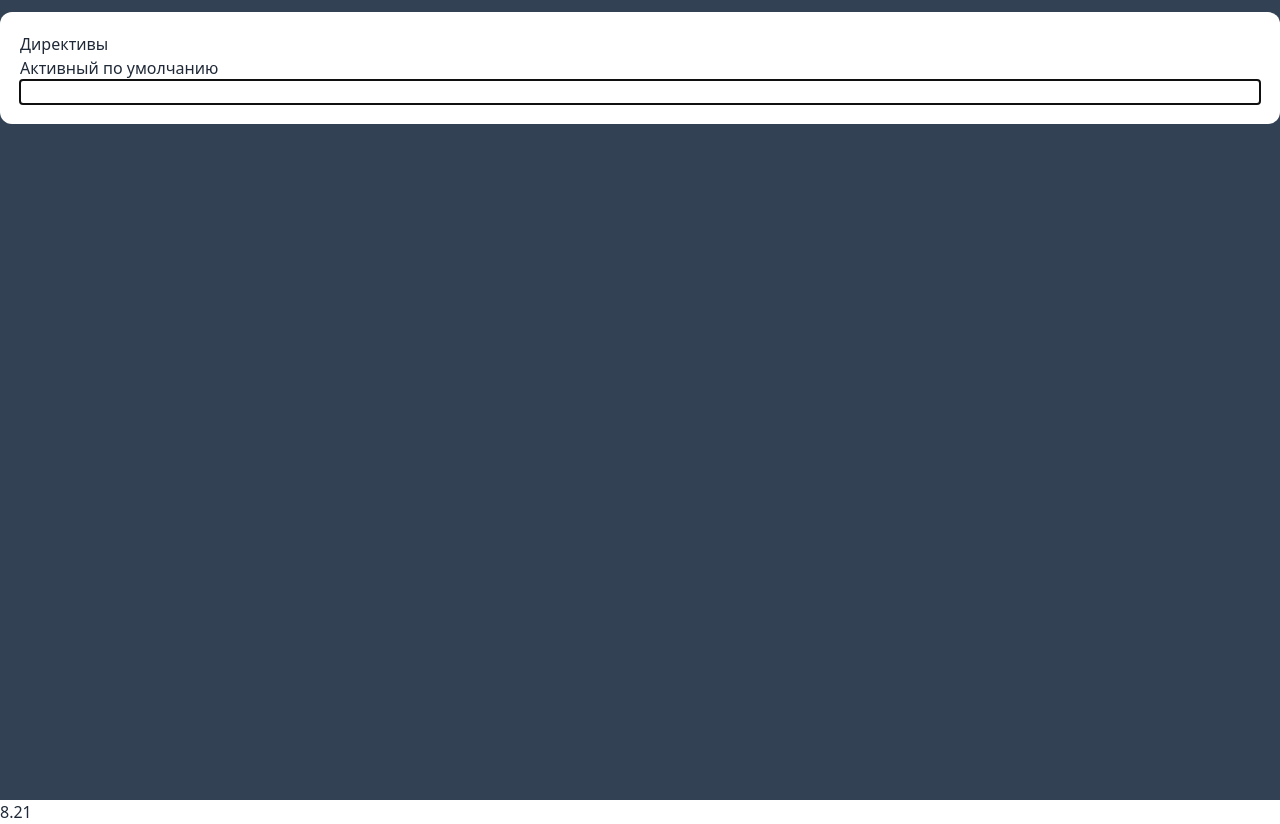
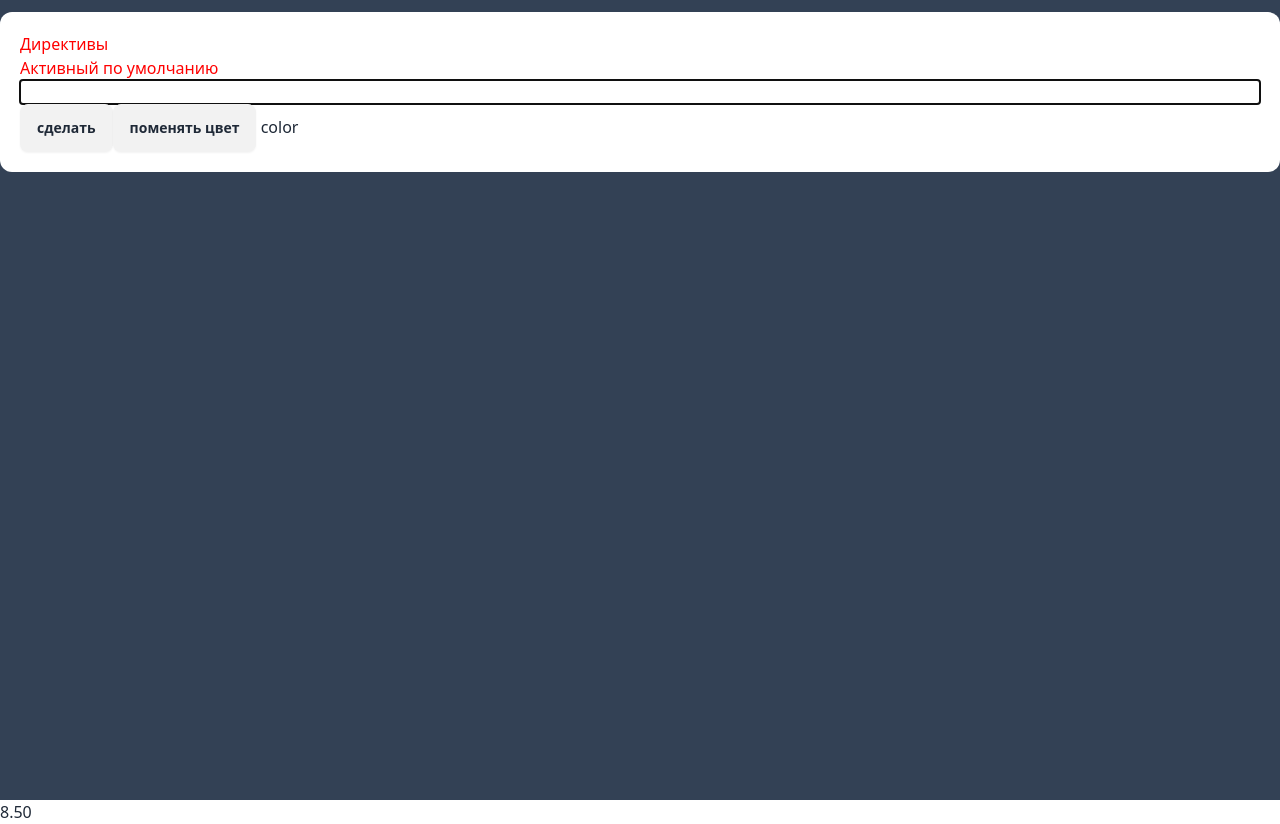
Before and after one commit to EvgenyChernov/vue-yt, a Vue app: page / in a window 1280 px wide. Built offline with nearby package versions, Linux system fonts and the light colour scheme.

Commit message:
передача параметров и модификаторов динамических параметров в директивы

```diff
--- a/public/index.html
+++ b/public/index.html
@@ -11,4 +11,4 @@
 <div id="app" class="bg-slate-700 min-h-screen"></div>
 </body>
 </html>
-8.21
+8.50
--- a/src/App.vue
+++ b/src/App.vue
@@ -1,11 +1,13 @@
 <template>
   <div class="container mx-auto space-y-3 pt-3">
     <div class="bg-white rounded-xl p-5">
-      <h2>Директивы</h2>
-      <div class="flex flex-col">
+      <h2 v-color:[type]="myColor">Директивы</h2>
+      <div v-color:[type]="myColor" class="flex flex-col">
         <label for="inp">Активный по умолчанию</label>
-        <input v-focus type="text" id="inp">
+        <input v-focus  type="text" id="inp">
       </div>
+      <button @click="myColor = 'green'" class="btn">сделать </button>
+      <button @click="type = type === 'color'? 'backgroundColor' : 'color'" class="btn">поменять цвет </button> {{type}}
     </div>
   </div>
 </template>
@@ -13,10 +15,18 @@
 <script>
 
 import focusDirective from '@/focusDirective'
+import colorDirective from '@/colorDirective'
 
 export default {
   directives: {
-    focus: focusDirective
+    focus: focusDirective,
+    color: colorDirective
+  },
+  data () {
+    return {
+      myColor: 'red',
+      type: 'color'
+    }
   }
 }
 </script>
--- /dev/null
+++ b/src/colorDirective.js
@@ -0,0 +1,11 @@
+export default {
+  mounted (el, binding, vnode) {
+    // el.style.color = binding.value
+    el.style[binding.arg] = binding.value
+  },
+  updated (el, binding, vnode, prevVnode) {
+    el.style[binding.arg] = binding.value
+  },
+  unmounted (el, binding, vnode) {
+  }
+}
```
